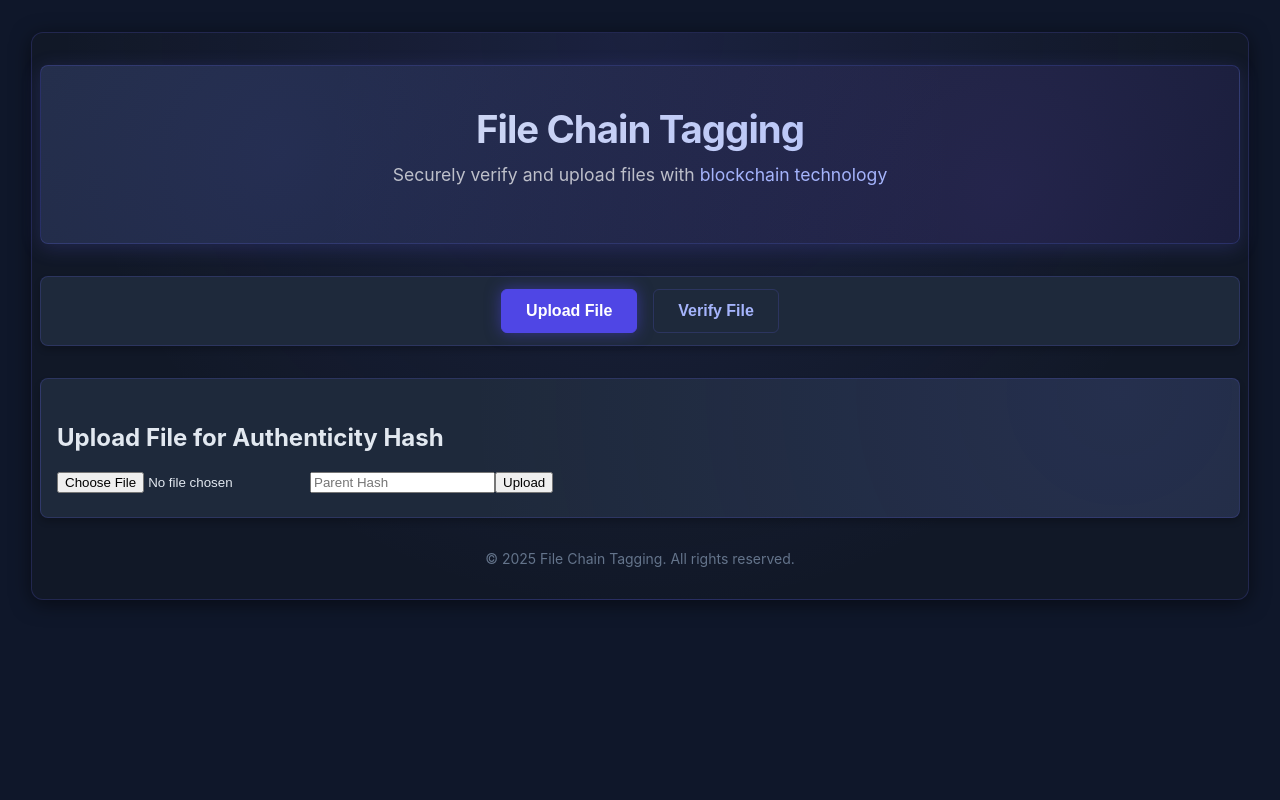
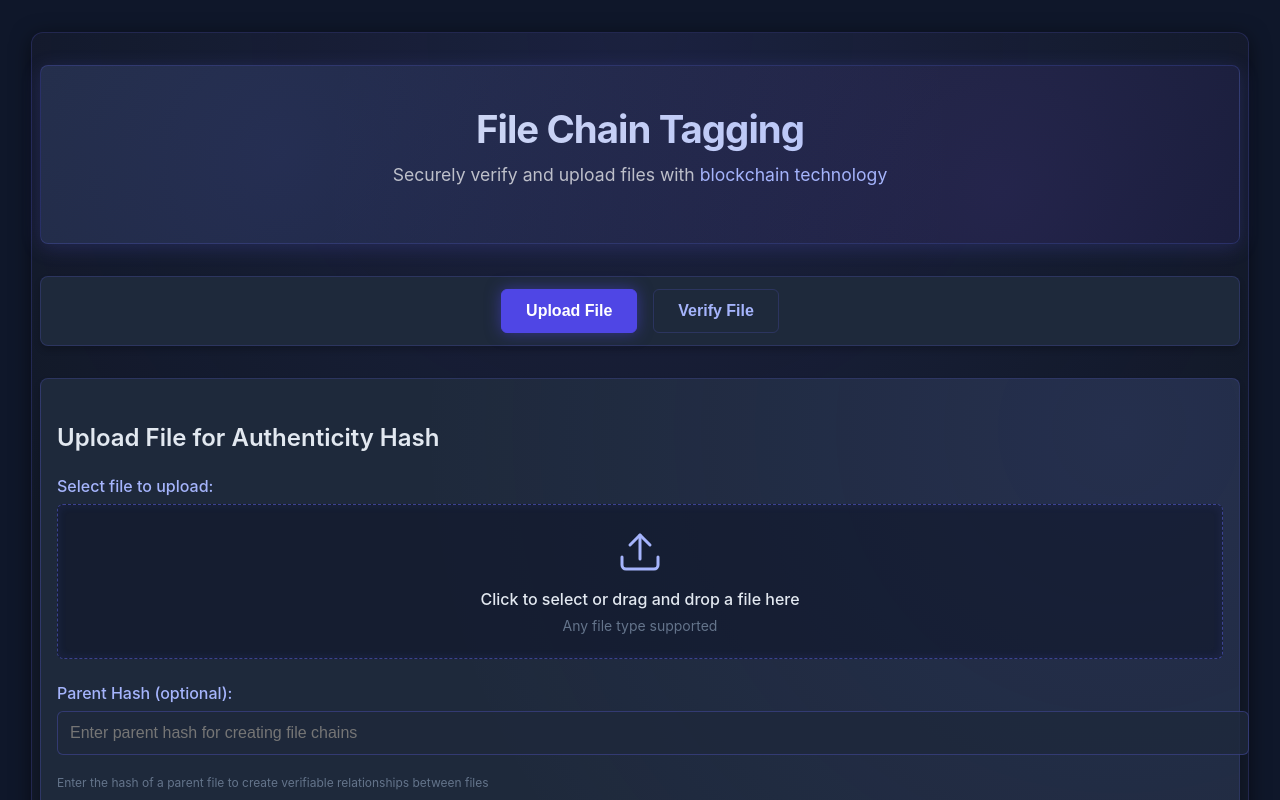
Before and after one commit to Jairodub/file_chain_tagging, a React (Vite) app in the folder frontend/: page / in a window 1280 px wide. Shown: the top 800 px of the page. Built offline with nearby package versions, Linux system fonts and the light colour scheme.

Commit message:
upload screen changes

```diff
--- a/frontend/src/UploadForm.jsx
+++ b/frontend/src/UploadForm.jsx
@@ -7,6 +7,7 @@ export default function UploadForm() {
   const [fileHash, setFileHash] = useState("");
   const [parentHash, setParentHash] = useState("");
   const [status, setStatus] = useState("");
+  const [loading, setLoading] = useState(false);
 
   const handleFileChange = (e) => {
     const selected = e.target.files[0];
@@ -18,6 +19,8 @@ export default function UploadForm() {
 
   const handleUpload = async () => {
     if (!file) return setStatus("Please select a file first.");
+
+    setLoading(true);
 
     try {
       // Read and hash the file
@@ -31,6 +34,7 @@ export default function UploadForm() {
       const aptos = window.aptos;
       if (!aptos) {
         setStatus("Aptos wallet not found. Please install Petra.");
+        setLoading(false);
         return;
       }
 
@@ -46,40 +50,199 @@ export default function UploadForm() {
       } else {
         setStatus("⚠️ Failed to store hash.");
       }
+
     } catch (err) {
       console.error(err);
       setStatus("❌ Error uploading file.");
+    } finally {
+      setLoading(false);
     }
   };
 
+  const inputStyle = {
+    width: '100%',
+    padding: '0.75rem',
+    borderRadius: '6px',
+    border: '1px solid rgba(99, 102, 241, 0.3)',
+    marginBottom: '1rem',
+    fontSize: '1rem',
+    outline: 'none',
+    transition: 'border-color 0.15s ease-in-out, box-shadow 0.15s ease-in-out',
+    backgroundColor: 'rgba(30, 41, 59, 0.8)',
+    color: '#E2E8F0',
+  };
+
+  const buttonStyle = {
+    padding: '0.75rem 1.5rem',
+    backgroundColor: '#4F46E5',
+    color: 'white',
+    border: 'none',
+    borderRadius: '6px',
+    cursor: loading ? 'not-allowed' : 'pointer',
+    opacity: loading ? 0.7 : 1,
+    fontWeight: '600',
+    fontSize: '1rem',
+    transition: 'all 0.2s ease',
+    boxShadow: '0 0 10px rgba(79, 70, 229, 0.4)',
+    width: '100%',
+    background: 'linear-gradient(to right, #4F46E5, #7C3AED)'
+  };
+
   return (
-    <div className="p-4 rounded-xl border w-full max-w-md mx-auto mt-6 bg-white shadow-md">
-      <h2 className="text-xl font-semibold mb-4">Upload File for Authenticity Hash</h2>
+    <div>
+      <h2 style={{
+        fontSize: '1.5rem',
+        fontWeight: '600',
+        marginBottom: '1.5rem',
+        color: '#E2E8F0'
+      }}>
+        Upload File for Authenticity Hash
+      </h2>
 
-      <input type="file" onChange={handleFileChange} className="mb-3" />
+      <div style={{ marginBottom: '1.5rem' }}>
+        <label style={{
+          display: 'block',
+          marginBottom: '0.5rem',
+          fontWeight: '500',
+          color: '#A5B4FC'
+        }}>
+          Select file to upload:
+        </label>
+        <div style={{
+          border: '1px dashed rgba(99, 102, 241, 0.5)',
+          borderRadius: '6px',
+          padding: '1.5rem',
+          textAlign: 'center',
+          backgroundColor: 'rgba(15, 23, 42, 0.6)',
+          cursor: 'pointer',
+          transition: 'all 0.2s ease',
+          boxShadow: 'inset 0 0 10px rgba(99, 102, 241, 0.1)'
+        }}>
+          <input
+            type="file"
+            onChange={handleFileChange}
+            style={{ display: 'none' }}
+            id="uploadFileInput"
+          />
+          <label htmlFor="uploadFileInput" style={{ cursor: 'pointer' }}>
+            <div style={{ marginBottom: '0.5rem' }}>
+              <svg
+                xmlns="http://www.w3.org/2000/svg"
+                width="48"
+                height="48"
+                viewBox="0 0 24 24"
+                fill="none"
+                stroke="#A5B4FC"
+                strokeWidth="1.5"
+                strokeLinecap="round"
+                strokeLinejoin="round"
+              >
+                <path d="M21 14V18a2 2 0 0 1-2 2H5a2 2 0 0 1-2-2v-4"></path>
+                <polyline points="17 8 12 3 7 8"></polyline>
+                <line x1="12" y1="3" x2="12" y2="15"></line>
+              </svg>
+            </div>
+            <div style={{ fontWeight: '500', color: '#E2E8F0' }}>
+              {file ? file.name : 'Click to select or drag and drop a file here'}
+            </div>
+            <div style={{ color: '#64748B', fontSize: '0.875rem', marginTop: '0.5rem' }}>
+              Any file type supported
+            </div>
+          </label>
+        </div>
+      </div>
 
-      <input
-        type="text"
-        placeholder="Parent Hash"
-        value={parentHash}
-        onChange={(e) => setParentHash(e.target.value)}
-        className="w-full p-2 mb-3 border rounded"
-      />
+      <div style={{ marginBottom: '1.5rem' }}>
+        <label style={{
+          display: 'block',
+          marginBottom: '0.5rem',
+          fontWeight: '500',
+          color: '#A5B4FC'
+        }}>
+          Parent Hash (optional):
+        </label>
+        <input
+          type="text"
+          placeholder="Enter parent hash for creating file chains"
+          value={parentHash}
+          onChange={(e) => setParentHash(e.target.value)}
+          style={inputStyle}
+        />
+        <div style={{ fontSize: '0.75rem', color: '#64748B', marginTop: '0.25rem' }}>
+          Enter the hash of a parent file to create verifiable relationships between files
+        </div>
+      </div>
 
       <button
         onClick={handleUpload}
-        className="bg-blue-600 text-white px-4 py-2 rounded hover:bg-blue-700 w-full"
+        disabled={loading}
+        style={buttonStyle}
       >
-        Upload
+        {loading ? (
+          <div style={{ display: 'flex', alignItems: 'center', justifyContent: 'center' }}>
+            <svg
+              className="animate-spin"
+              style={{
+                animation: 'spin 1s linear infinite',
+                marginRight: '0.5rem'
+              }}
+              xmlns="http://www.w3.org/2000/svg"
+              width="24"
+              height="24"
+              viewBox="0 0 24 24"
+              fill="none"
+              stroke="currentColor"
+              strokeWidth="2"
+              strokeLinecap="round"
+              strokeLinejoin="round"
+            >
+              <path d="M21 12a9 9 0 1 1-6.219-8.56"></path>
+            </svg>
+            Uploading...
+          </div>
+        ) : 'Upload to Blockchain'}
       </button>
 
       {fileHash && (
-        <div className="mt-3 text-sm break-all">
-          <strong>SHA-256:</strong> {fileHash}
+        <div style={{
+          marginTop: '1.5rem',
+          wordBreak: 'break-all',
+          padding: '1rem',
+          backgroundColor: 'rgba(15, 23, 42, 0.6)',
+          borderRadius: '6px',
+          border: '1px solid rgba(99, 102, 241, 0.3)'
+        }}>
+          <div style={{ fontWeight: '500', marginBottom: '0.5rem', color: '#A5B4FC' }}>File SHA-256:</div>
+          <div style={{
+            fontFamily: 'monospace',
+            fontSize: '0.875rem',
+            color: '#E2E8F0',
+            padding: '0.75rem',
+            backgroundColor: 'rgba(30, 41, 59, 0.8)',
+            borderRadius: '4px',
+            border: '1px solid rgba(99, 102, 241, 0.2)'
+          }}>
+            {fileHash}
+          </div>
         </div>
       )}
 
-      {status && <div className="mt-2 text-sm">{status}</div>}
+      {status && (
+        <div style={{
+          marginTop: '1.5rem',
+          fontWeight: '500',
+          padding: '1rem',
+          backgroundColor: status.includes('✅') ? 'rgba(6, 78, 59, 0.2)' : status.includes('⚠️') ? 'rgba(202, 138, 4, 0.2)' : 'rgba(185, 28, 28, 0.2)',
+          color: status.includes('✅') ? '#10B981' : status.includes('⚠️') ? '#FBBF24' : '#EF4444',
+          borderRadius: '6px',
+          display: 'flex',
+          alignItems: 'center',
+          border: status.includes('✅') ? '1px solid rgba(16, 185, 129, 0.3)' : status.includes('⚠️') ? '1px solid rgba(251, 191, 36, 0.3)' : '1px solid rgba(239, 68, 68, 0.3)',
+          boxShadow: status.includes('✅') ? '0 0 15px rgba(16, 185, 129, 0.2)' : status.includes('⚠️') ? '0 0 15px rgba(251, 191, 36, 0.2)' : '0 0 15px rgba(239, 68, 68, 0.2)'
+        }}>
+          {status}
+        </div>
+      )}
     </div>
   );
 }
```
